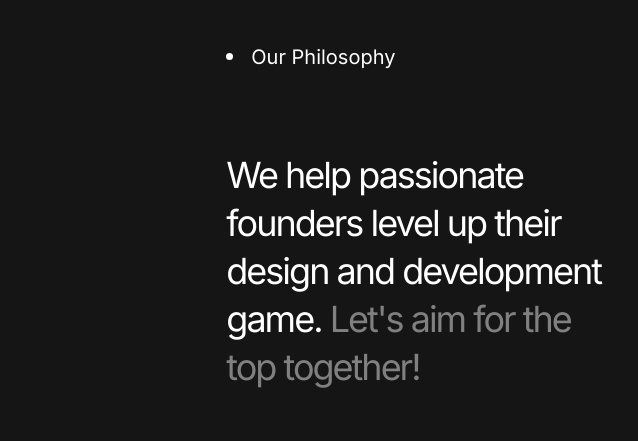
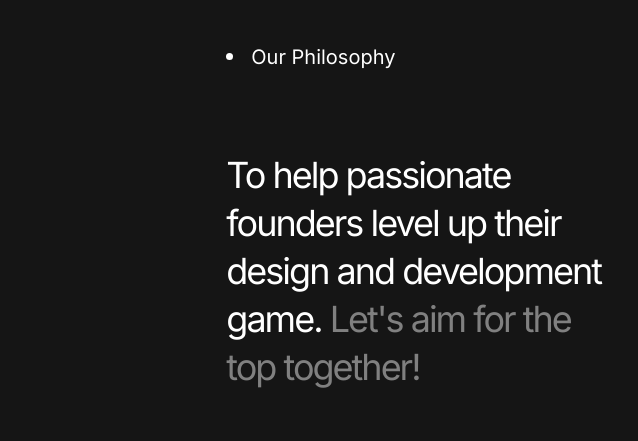
Before and after one commit to AdityaGautam2512/TsractX, a plain HTML site: page index.html in a window 1280 px wide. Shown: the part 1911-2352 px from the top of the page, 642-1280 px from the left. Drawn offline with nearby package versions, Linux system fonts and the light colour scheme; a script that the page names is missing.

Commit message:
Update index.html

```diff
--- a/index.html
+++ b/index.html
@@ -367,7 +367,7 @@
                             <div class="col-lg-4 offset-lg-1 valign">
                                 <div class="sec-head">
                                     <h6 class="sub-head mb-80">Our Philosophy</h6>
-                                    <h4>We help passionate founders level up their design and development game.
+                                    <h4>To help passionate founders level up their design and development game.
                                         <span class="sub-color inline">Let's aim for the top together!</span>
                                     </h4>
 
```
